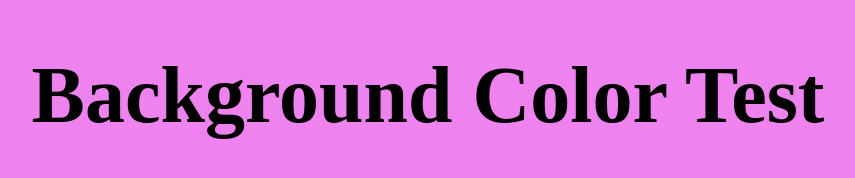
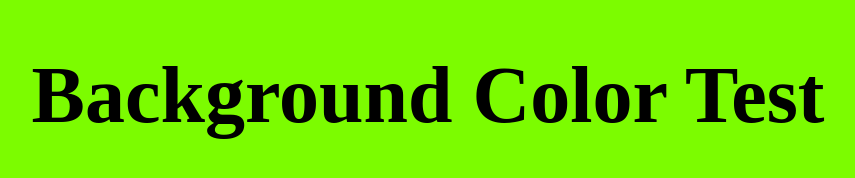
Before and after one commit to Evan-Masters/bgc-test, a plain HTML site: page index.html in a window 1280 px wide. Shown: the whole page, without its empty margins (212-1067 px from the left). Drawn offline with Linux system fonts and the light colour scheme.

Commit message:
this is another test commit

```diff
--- a/style.css
+++ b/style.css
@@ -6,7 +6,7 @@
 
 div {
   height: 100vh;
-  background-color: violet;
+  background-color: lawngreen;
 }
 
 h1 {
```
